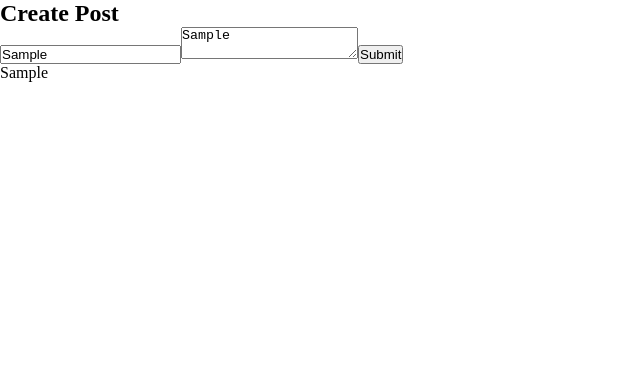
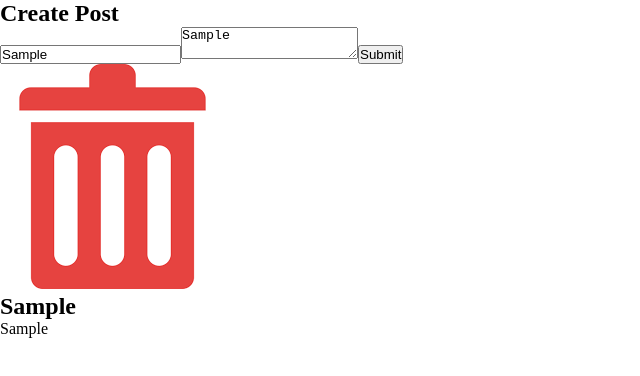
Before and after one commit to dl-watson/35_actions, a React app: page / in a window 1280 px wide. Both pictures are taken after typing "Sample", "Sample" into the empty fields and a click on the button "Submit". Shown: the top 376 px of the page, without its empty margins (0-640 px from the left). Built offline with nearby package versions, Linux system fonts and the light colour scheme.

Commit message:
added styling to post

```diff
--- a/src/components/posts/Post.jsx
+++ b/src/components/posts/Post.jsx
@@ -2,6 +2,8 @@ import React from "react";
 import PropTypes from "prop-types";
 import { useDispatch } from "../../providers/PostProvider";
 import { deletePost } from "../../actions/postActions";
+import styles from "./styles/Post.css";
+import deleteIcon from "/public/img/delete.png";
 
 const Post = ({ id, title, body }) => {
   const dispatch = useDispatch();
@@ -11,9 +13,13 @@ const Post = ({ id, title, body }) => {
   };
 
   return (
-    <>
-      <div onClick={handleClick}>{title}</div>
-    </>
+    <div className={styles.Post}>
+      <img src={deleteIcon} onClick={handleClick} />
+      <section>
+        <h2>{title}</h2>
+        <p>{body}</p>
+      </section>
+    </div>
   );
 };
 
--- /dev/null
+++ b/src/components/posts/styles/Post.css
@@ -0,0 +1,34 @@
+* {
+    margin: 0;
+    padding: 0;
+    box-sizing: border-box;
+}
+
+.Post {
+    display: flex;
+    flex-wrap: wrap;
+    flex-direction: row;
+    text-align: left;
+    align-items: center;
+
+
+    section {
+        display: flex;
+        flex-direction: column;
+    }
+
+    p {
+        text-indent: 10px;
+    }
+
+    img {
+        width: 15px;
+        height: 15px;
+        margin: 5px;
+        cursor: pointer;
+    }
+
+    img:hover {
+        transform: scale(1.2);
+    }
+}
```
Also changed, not shown: public/img/delete.png (added).
